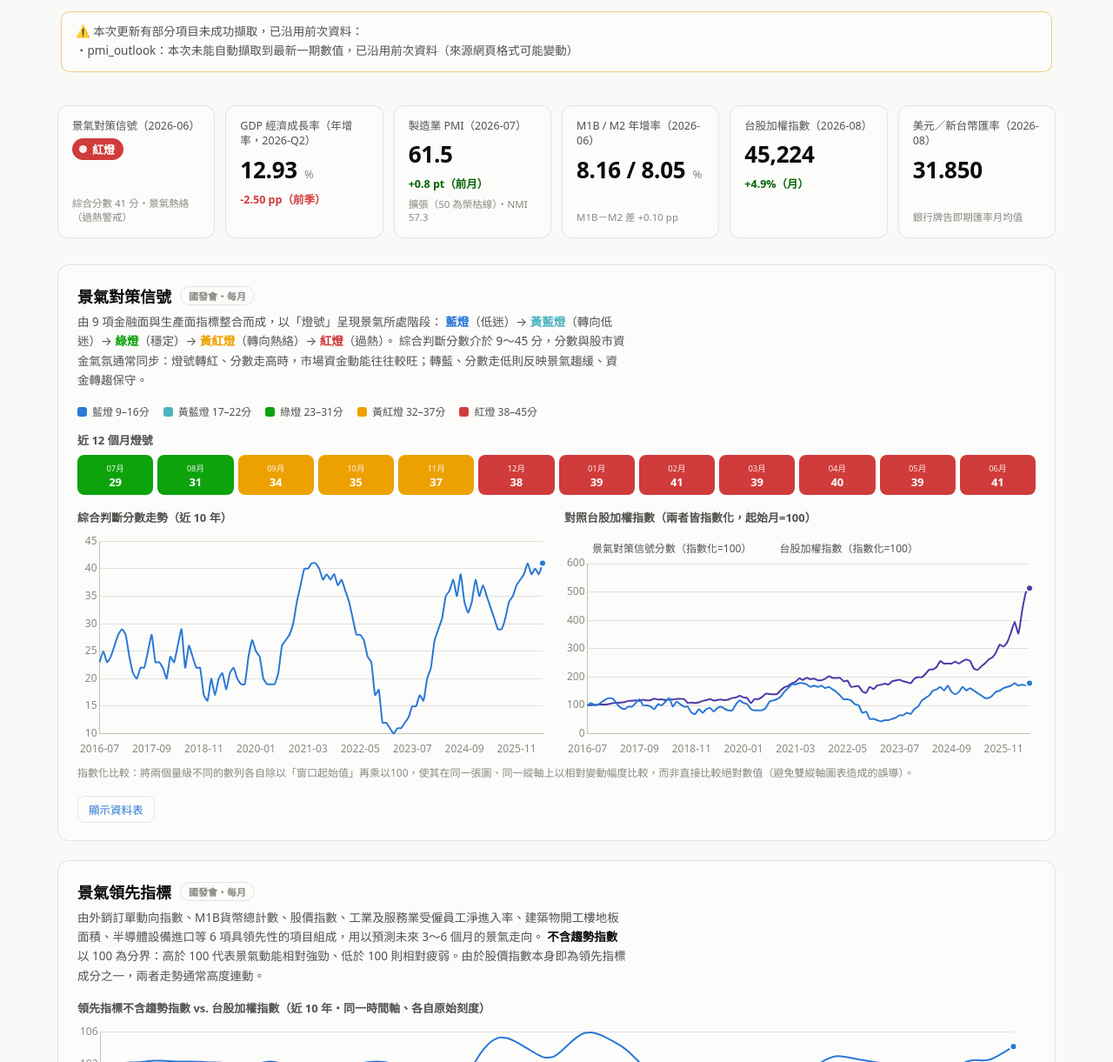
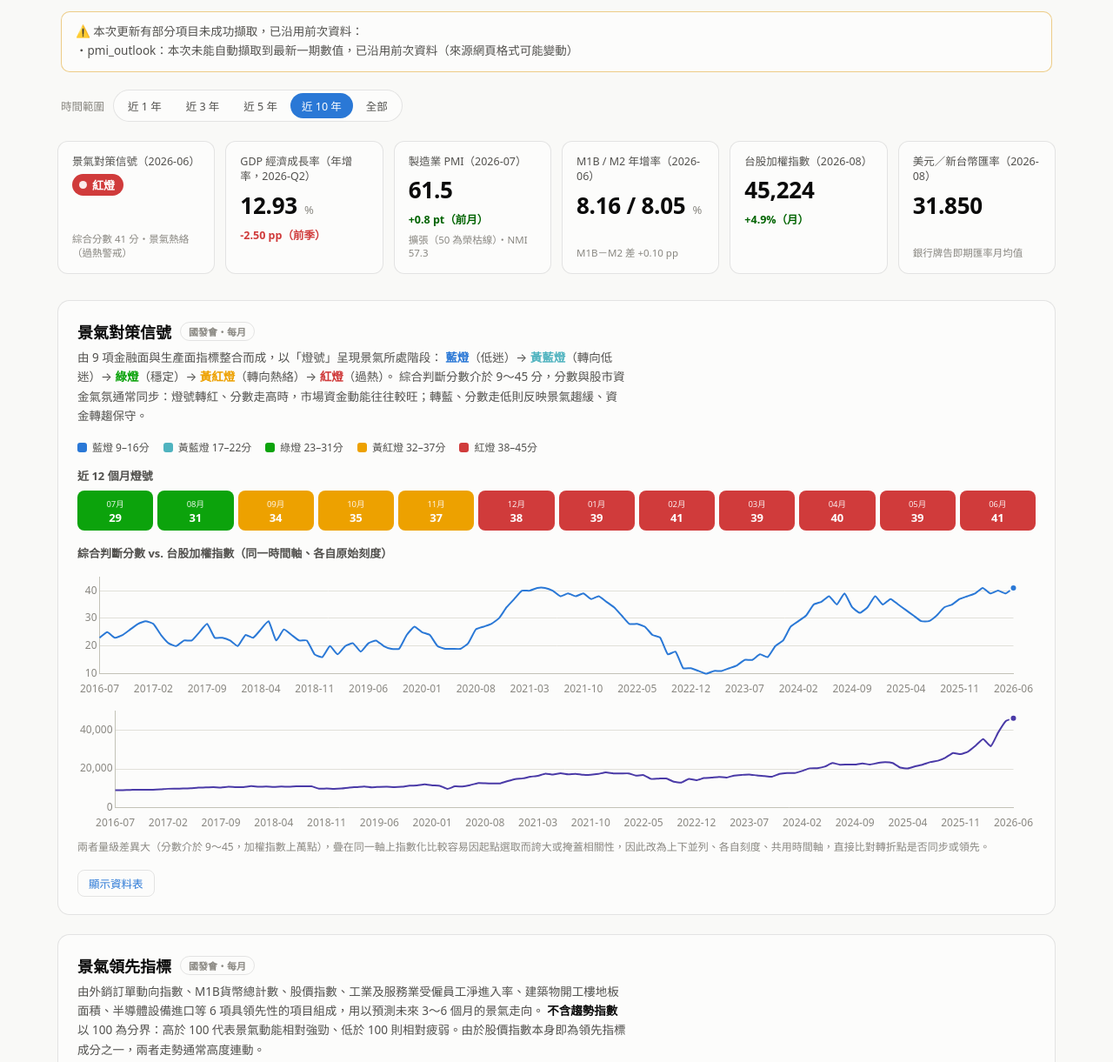
Before and after one commit to hsieh0916/tw-macro-dashboard, a plain HTML site: page index.html in a window 1280 px wide. Shown: the part 277-1498 px from the top of the page at 87% size. Drawn offline with nearby package versions, Linux system fonts and the light colour scheme.

Commit message:
Fix 景氣對策信號 vs TAIEX chart, add global time-range filter
Same dual-axis-style pitfall as the leading-indicator chart fixed
earlier: indexing the signal score and TAIEX to =100 at an arbitrary
start point can invent or hide correlation. Switched to the same
stacked own-scale panel pattern sharing one time axis.

Added a single time-range filter row (1y / 3y / 5y / 10y / all) above
the KPI row, scoping every chart, stat, and table below it per the
dataviz skill's filter guidance (one row, never per-chart). MONTH_
WINDOW/QUARTER_WINDOW are now mutable and recomputed from the
selection; PMI's previously-independent 5-year window now follows the
same global control for consistency. Selection persists via
localStorage, with a `?range=` URL override mirroring the existing
`?theme=` pattern. Removed the now-stale hardcoded "近 10 年" / "近 5
年" text from chart titles since the filter row is the single source
of truth for the visible window.

Co-Authored-By: Claude Sonnet 5 <noreply@anthropic.com>

```diff
--- a/assets/css/style.css
+++ b/assets/css/style.css
@@ -108,6 +108,42 @@ html, body {
 }
 
 a { color: var(--series-blue); }
+
+/* ---------- range filter (single row, scopes every chart/table/KPI below it) ---------- */
+.range-filter {
+  display: flex;
+  align-items: center;
+  flex-wrap: wrap;
+  gap: 10px;
+  margin: 4px 4px 22px;
+}
+.range-filter .range-label {
+  font-size: 12.5px;
+  color: var(--text-muted);
+}
+.range-btns {
+  display: inline-flex;
+  gap: 2px;
+  padding: 3px;
+  border: 1px solid var(--border);
+  border-radius: 999px;
+  background: var(--surface-1);
+}
+.range-btns button {
+  font-size: 12.5px;
+  font-family: inherit;
+  color: var(--text-secondary);
+  background: none;
+  border: none;
+  border-radius: 999px;
+  padding: 5px 13px;
+  cursor: pointer;
+}
+.range-btns button:hover { color: var(--text-primary); }
+.range-btns button[aria-pressed="true"] {
+  background: var(--series-blue);
+  color: #fff;
+}
 
 /* ---------- header ---------- */
 .site-header {
--- a/assets/js/app.js
+++ b/assets/js/app.js
@@ -7,8 +7,21 @@
   "use strict";
 
   const DATA_URL = "data/dashboard.json?t=" + Date.now(); // 避免 GitHub Pages CDN 快取舊資料
-  const MONTH_WINDOW = 120; // 月資料預設顯示近 10 年
-  const QUARTER_WINDOW = 40; // 季資料預設顯示近 10 年
+
+  // ---------- 時間範圍篩選（單一列，套用到下方所有圖表，數字一律連動） ----------
+  let MONTH_WINDOW = 120; // 月資料視窗（可被下方篩選器覆寫）
+  let QUARTER_WINDOW = 40; // 季資料視窗（可被下方篩選器覆寫）
+  const RANGE_PRESETS = { "1": 1, "3": 3, "5": 5, "10": 10, all: null };
+  function applyRangeYears(years) {
+    MONTH_WINDOW = years == null ? Infinity : years * 12;
+    QUARTER_WINDOW = years == null ? Infinity : years * 4;
+  }
+  const savedRangeKey = (() => {
+    const urlRange = new URLSearchParams(location.search).get("range");
+    const saved = urlRange || localStorage.getItem("tw-macro-range");
+    return Object.prototype.hasOwnProperty.call(RANGE_PRESETS, saved) ? saved : "10";
+  })();
+  applyRangeYears(RANGE_PRESETS[savedRangeKey]);
 
   // ---------- theme ----------
   const root = document.documentElement;
@@ -377,20 +390,19 @@
       .join("");
 
     const windowed = lastN(full, MONTH_WINDOW);
+    const aligned = alignSeries(full, data.taiex.monthly, "score", "close", MONTH_WINDOW);
+    const scoreLabels = aligned ? aligned.labels : windowed.map((d) => d.period);
+    const scoreValues = aligned ? aligned.a : windowed.map((d) => d.score);
     makeLineChart("chart-signal-score", {
-      labels: windowed.map((d) => d.period),
-      datasets: [{ label: "景氣對策信號綜合分數", data: windowed.map((d) => d.score), color: css("--series-blue") }],
+      labels: scoreLabels,
+      datasets: [{ label: "景氣對策信號綜合分數", data: scoreValues, color: css("--series-blue") }],
       yFormat: (v) => v,
     });
 
-    const cmp = rebaseIndexed(full, data.taiex.monthly, "score", "close", MONTH_WINDOW);
-    if (cmp) {
-      makeLineChart("chart-signal-vs-taiex", {
-        labels: cmp.labels,
-        datasets: [
-          { label: "景氣對策信號分數（指數化=100）", data: cmp.a, color: css("--series-blue") },
-          { label: "台股加權指數（指數化=100）", data: cmp.b, color: css("--series-violet") },
-        ],
+    if (aligned) {
+      makeLineChart("chart-signal-taiex-panel", {
+        labels: aligned.labels,
+        datasets: [{ label: "台股加權指數（月收盤）", data: aligned.b, color: css("--series-violet") }],
         yFormat: (v) => fmtInt(v),
       });
     }
@@ -442,7 +454,7 @@
   // ---------- PMI / NMI ----------
   function renderPMI(data) {
     const full = data.pmi.filter((d) => d.pmi != null);
-    const windowed = lastN(full, 60);
+    const windowed = lastN(full, MONTH_WINDOW);
     makeLineChart("chart-pmi", {
       labels: windowed.map((d) => d.period),
       datasets: [
@@ -620,6 +632,22 @@
 
   document.addEventListener("DOMContentLoaded", boot);
 
+  // range filter row（單一篩選列，改動後整頁重繪，所有圖表與 KPI 數字同步套用同一時間範圍）
+  document.addEventListener("DOMContentLoaded", () => {
+    const wrap = document.getElementById("range-btns");
+    if (!wrap) return;
+    const buttons = Array.from(wrap.querySelectorAll("button[data-range]"));
+    buttons.forEach((b) => b.setAttribute("aria-pressed", String(b.dataset.range === savedRangeKey)));
+    wrap.addEventListener("click", (e) => {
+      const btn = e.target.closest("button[data-range]");
+      if (!btn || !Object.prototype.hasOwnProperty.call(RANGE_PRESETS, btn.dataset.range)) return;
+      applyRangeYears(RANGE_PRESETS[btn.dataset.range]);
+      localStorage.setItem("tw-macro-range", btn.dataset.range);
+      buttons.forEach((b) => b.setAttribute("aria-pressed", String(b === btn)));
+      if (LAST_DATA) renderAll(LAST_DATA);
+    });
+  });
+
   // theme toggle button
   document.addEventListener("DOMContentLoaded", () => {
     const btn = document.getElementById("theme-toggle");
--- a/index.html
+++ b/index.html
@@ -27,6 +27,17 @@
     <div class="banner warn" id="data-warnings" hidden></div>
   </header>
 
+  <div class="range-filter" role="group" aria-label="時間範圍篩選">
+    <span class="range-label">時間範圍</span>
+    <div class="range-btns" id="range-btns">
+      <button type="button" data-range="1">近 1 年</button>
+      <button type="button" data-range="3">近 3 年</button>
+      <button type="button" data-range="5">近 5 年</button>
+      <button type="button" data-range="10" aria-pressed="true">近 10 年</button>
+      <button type="button" data-range="all">全部</button>
+    </div>
+  </div>
+
   <section class="kpi-row" id="kpi-row">
     <div class="stat-tile"><div class="label">載入中…</div></div>
   </section>
@@ -53,17 +64,12 @@
     <h3 style="font-size:13px;color:var(--text-secondary);margin:0 0 8px;">近 12 個月燈號</h3>
     <div class="signal-strip" id="signal-strip"></div>
 
-    <div class="chart-grid two-col">
-      <div class="chart-block">
-        <h3>綜合判斷分數走勢（近 10 年）</h3>
-        <div class="chart-wrap"><canvas id="chart-signal-score"></canvas></div>
-      </div>
-      <div class="chart-block">
-        <h3>對照台股加權指數（兩者皆指數化，起始月=100）</h3>
-        <div class="chart-wrap"><canvas id="chart-signal-vs-taiex"></canvas></div>
-      </div>
+    <div class="chart-block chart-stack">
+      <h3>綜合判斷分數 vs. 台股加權指數（同一時間軸、各自原始刻度）</h3>
+      <div class="chart-wrap short"><canvas id="chart-signal-score"></canvas></div>
+      <div class="chart-wrap short"><canvas id="chart-signal-taiex-panel"></canvas></div>
     </div>
-    <p class="chart-note">指數化比較：將兩個量級不同的數列各自除以「窗口起始值」再乘以100，使其在同一張圖、同一縱軸上以相對變動幅度比較，而非直接比較絕對數值（避免雙縱軸圖表造成的誤導）。</p>
+    <p class="chart-note">兩者量級差異大（分數介於 9～45，加權指數上萬點），疊在同一軸上指數化比較容易因起點選取而誇大或掩蓋相關性，因此改為上下並列、各自刻度、共用時間軸，直接比對轉折點是否同步或領先。</p>
 
     <button class="table-toggle" id="toggle-signal">顯示資料表</button>
     <div class="data-table-wrap" id="table-signal" hidden></div>
@@ -77,7 +83,7 @@
       <b>不含趨勢指數</b>以 100 為分界：高於 100 代表景氣動能相對強勁、低於 100 則相對疲弱。由於股價指數本身即為領先指標成分之一，兩者走勢通常高度連動。
     </p>
     <div class="chart-block chart-stack">
-      <h3>領先指標不含趨勢指數 vs. 台股加權指數（近 10 年・同一時間軸、各自原始刻度）</h3>
+      <h3>領先指標不含趨勢指數 vs. 台股加權指數（同一時間軸、各自原始刻度）</h3>
       <div class="chart-wrap short"><canvas id="chart-leading"></canvas></div>
       <div class="chart-wrap short"><canvas id="chart-leading-taiex-panel"></canvas></div>
     </div>
@@ -93,7 +99,7 @@
       以 50 為榮枯分水嶺：高於 50 代表多數採購經理人認為當月景氣較上月擴張，低於 50 代表緊縮。PMI 是觀察製造業（尤其電子科技業占比高的台灣）短期景氣轉折最即時的領先指標之一，與台股電子權值股表現連動密切。下方另附中經院問卷中「製造業未來六個月展望指數」，反映廠商對半年後景氣的主觀展望（此欄位無公開結構化資料，採每日自動解析中經院新聞稿之最佳努力擷取，若當月未能成功解析將沿用前值）。
     </p>
     <div class="chart-block">
-      <h3>製造業 PMI 與非製造業 NMI（近 5 年）</h3>
+      <h3>製造業 PMI 與非製造業 NMI</h3>
       <div class="chart-wrap"><canvas id="chart-pmi"></canvas></div>
     </div>
     <div class="chart-block" id="pmi-outlook-wrap" style="margin-top:18px;">
@@ -112,7 +118,7 @@
     </p>
     <div class="chart-grid two-col">
       <div class="chart-block">
-        <h3>M1B／M2 年增率（近 10 年）</h3>
+        <h3>M1B／M2 年增率</h3>
         <div class="chart-wrap"><canvas id="chart-money"></canvas></div>
       </div>
       <div class="chart-block">
@@ -131,7 +137,7 @@
       每季公布的實質GDP年增率，是最具權威性但發布落後（約落後當季結束 1 個月公布概估值）的落後兼確認性指標，適合用來驗證景氣對策信號、PMI 等領先指標先前釋放的訊號是否兌現。下方並列同期台股加權指數（季底收盤）走勢，觀察兩者是否同步。
     </p>
     <div class="chart-block">
-      <h3>GDP 經濟成長率（年增率，近 10 年季資料）</h3>
+      <h3>GDP 經濟成長率（年增率，季資料）</h3>
       <div class="chart-wrap"><canvas id="chart-gdp"></canvas></div>
     </div>
     <div class="chart-grid two-col" style="margin-top:18px;">
@@ -156,7 +162,7 @@
       <b>外資買賣超</b>是台股最主要的邊際資金力量，外資由於部位龐大，其買賣方向常與加權指數短中期走勢高度一致；<b>美元／新台幣匯率</b>則反映資金流向與出口企業獲利換算效果——新台幣升值期間往往伴隨外資匯入及股市資金行情，貶值則可能反映資金外流壓力。
     </p>
     <div class="chart-block">
-      <h3>台股加權指數（月收盤，近 10 年）</h3>
+      <h3>台股加權指數（月收盤）</h3>
       <div class="chart-wrap"><canvas id="chart-taiex"></canvas></div>
     </div>
     <div class="chart-block" style="margin-top:18px;">
```
